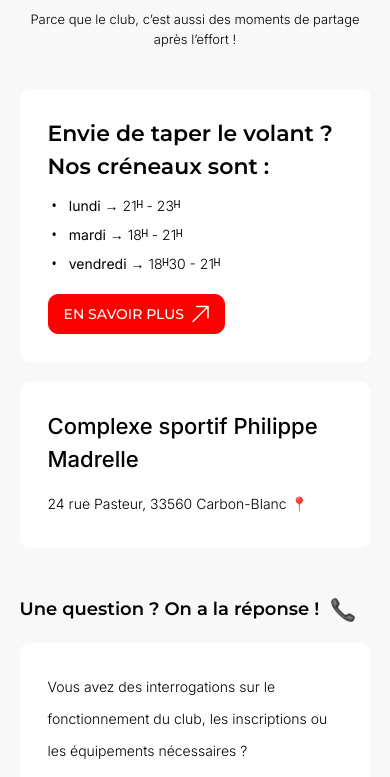
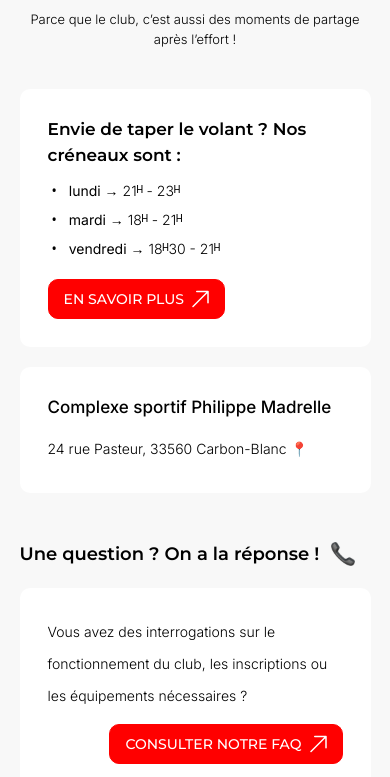
Before and after one commit to Matsuel/CACBO-Badminton, a Next.js app: page / in a window 390 px wide. Shown: the part 2123-2900 px from the top of the page. Built offline with nearby package versions, Linux system fonts and the light colour scheme; a web font is replaced by a local one.

Commit message:
Refines subtitle styles for consistency
Removes inline text size overrides from Subtitle components, centralizing styling in the component itself. Updates default styles to improve maintainability and ensure consistent appearance across usage.

No related issue mentioned.

```diff
--- a/src/app/page.tsx
+++ b/src/app/page.tsx
@@ -93,7 +93,7 @@ export default function Home() {
         <div className="lg:w-[42%] w-full h-auto flex flex-col items-start justify-center gap-5">
           <BlocInfos className="lg:w-full">
 
-            <Subtitle className="!text-[22px]">
+            <Subtitle>
               Envie de taper le volant ? Nos créneaux sont :
             </Subtitle>
 
@@ -127,7 +127,7 @@ export default function Home() {
           </BlocInfos>
 
           <BlocInfos className="lg:w-full">
-            <Subtitle className="font-Inter font-medium !text-[22px]">
+            <Subtitle className="font-Inter font-medium">
               Complexe sportif Philippe Madrelle
             </Subtitle>
 
@@ -220,7 +220,7 @@ export default function Home() {
       <Bloc blocTitle="Les règles essentielles du bad’" blocIcon={<Emoji name="eyes" width={24} />}>
         <BlocInfos>
 
-          <Subtitle className="!text-[22px]">
+          <Subtitle>
             Avant d&apos;entrer sur le terrain, un rappel des bases :
           </Subtitle>
 
--- a/src/components/UI/Subtitle.tsx
+++ b/src/components/UI/Subtitle.tsx
@@ -14,7 +14,7 @@ const Subtitle = ({
 }: SubtitleProps) => {
 
     return (
-        <h3 className={cn(`font-Montserrat font-semibold text-black text-[22px]`, className)} {...props}>
+        <h3 className={cn(`font-Montserrat font-semibold text-black lg:text-[22px] text-paragraph`, className)} {...props}>
             {content}
             {children}
         </h3>
```
